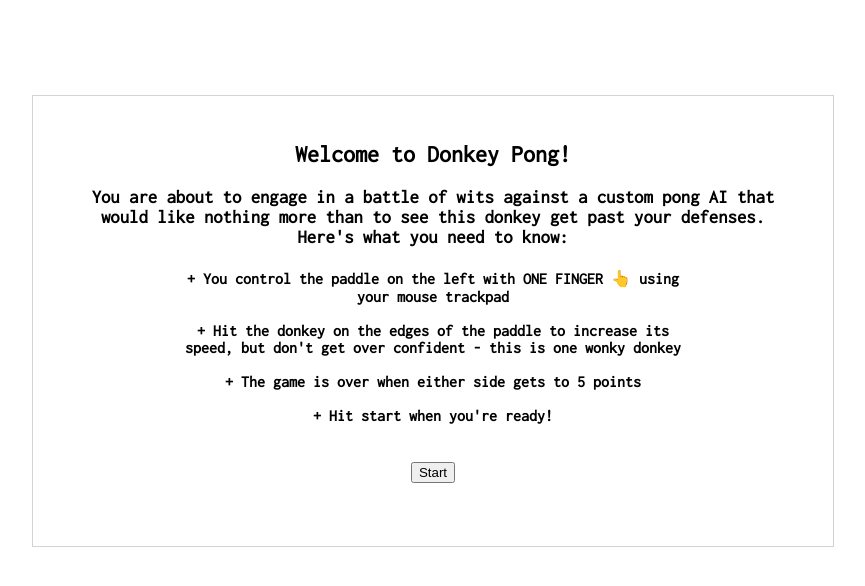
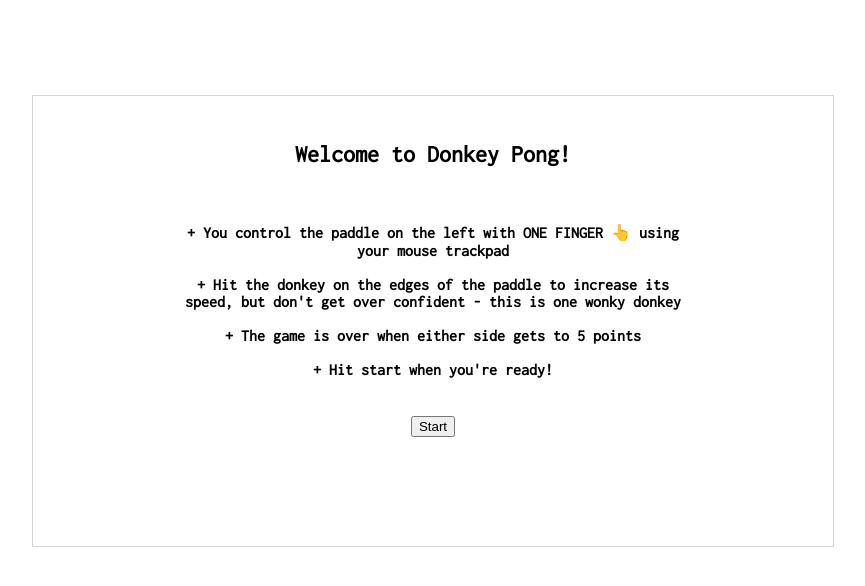
Before and after one commit to joelcowie/joelcowie.github.io, a website: page donkey-pong.html in a window 1280 px wide. Shown: the whole page, without its empty margins (207-1072 px from the left). Drawn offline with nearby package versions, Linux system fonts and the light colour scheme.

Commit message:
donkey pong intro change

```diff
--- a/donkey-pong.html
+++ b/donkey-pong.html
@@ -9,10 +9,11 @@
 <h1><br><br></h1>
 <div id="startScreen">
 <h2>Welcome to Donkey Pong!</h2>
-<h3>You are about to engage in a battle of wits against a custom pong AI that would like nothing more than to see this donkey get past your defenses. Here's what you need to know: </h3>
+
 <div id="startScreenList">
 
 <h4>
+  <br><br>
   + You control the paddle on the left with ONE FINGER 👆 using your mouse trackpad <br><br>
   + Hit the donkey on the edges of the paddle to increase its speed, but don't get over confident - this is one wonky donkey <br><br>
   + The game is over when either side gets to 5 points <br><br>
```
